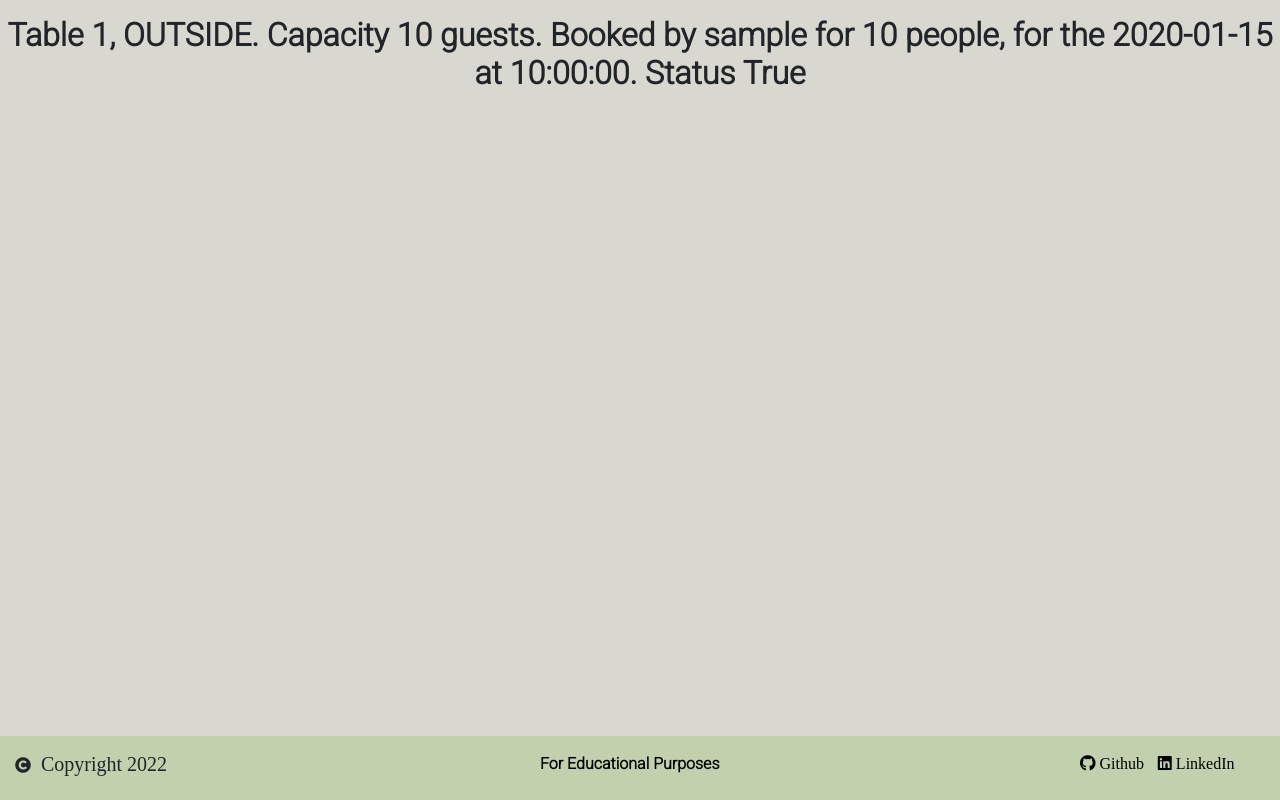
After one commit to RicardoIT-Web/diners-3star-restaurant, a Django app: page /restaurant/booking_list/ in a window 1280 px wide. The commit adds this page. Run offline with Django 3.2, Linux system fonts and the light colour scheme; a user stored in the database is signed in; tables that the repository leaves empty hold one stand-in row (values such as "Sample post").

Commit message:
create user existing bookings view

```diff
--- a/restaurant/models.py
+++ b/restaurant/models.py
@@ -43,7 +43,7 @@ class Booking(models.Model):
     approved = models.BooleanField(default=True)
 
     def __str__(self):
-        return f'{self.table}. Booked by {self.user} for {self.group_size} people, for the {self.date} at {self.start_time}.'
+        return f'{self.table}. Booked by {self.user} for {self.group_size} people, for the {self.date} at {self.start_time}. Status {self.approved}'
 
 
 class Contact(models.Model):
--- a/restaurant/urls.py
+++ b/restaurant/urls.py
@@ -9,4 +9,5 @@ urlpatterns = [
     path("booking/", views.BookingFormView.as_view(), name="bookingform"),
     path("menu/", views.Menu.as_view(), name="menu"),
     path("contacts/", views.ContactFormView.as_view(), name="contacts"),
+    path("booking_list/", views.BookingList.as_view(), name="user_booking")
 ]
--- a/restaurant/views.py
+++ b/restaurant/views.py
@@ -3,6 +3,7 @@ The Views.py file to create the User views display on the frontend.
 '''
 from django.shortcuts import render
 from django.views import View
+from django.views.generic.base import TemplateView
 from .forms import BookingForm, ContactForm
 from .models import Booking
 
@@ -31,6 +32,17 @@ class Menu(View):
         return render(request, 'menu.html',)
 
 
+class BookingList(TemplateView):
+
+    template_name = 'user_booking.html'
+
+    def get_context_data(self, **kwargs):
+        return super().get_context_data(
+            bookings=self.request.user.booking_set.all(),
+            **kwargs
+        )
+
+
 class BookingFormView(View):
     '''
     The Booking form view pulling data from the booking form in forms.py
@@ -56,7 +68,8 @@ class BookingFormView(View):
             booking.user = request.user
             if Booking.objects.filter(
                     table=booking.table, date=booking.date,
-                    start_time=booking.start_time
+                    start_time=booking.start_time,
+                    approved=booking.approved is True
                     ).exists():
                 return render(request, 'booking_not_avail.html',)
             else:
--- a/templates/base.html
+++ b/templates/base.html
@@ -35,6 +35,9 @@
         {% if user.is_authenticated %}
         <li class="nav-item-logout">
           <a class="nav-link" href="{% url 'account_logout' %}">Logout</a>
+        </li>
+        <li class="nav-item-logout">
+          <a class="nav-link" href="{% url 'user_booking' %}">Your Bookings</a>
         </li>
         {% else %}
         <li class="nav-item-register">
--- /dev/null
+++ b/templates/user_booking.html
@@ -0,0 +1,9 @@
+{% extends "base.html" %}
+
+{% block content %}
+
+    {% for booking in user.booking_set.all %}
+    <h2>{{ booking }}</h2>
+    {% endfor %}
+
+{% endblock %}
```
